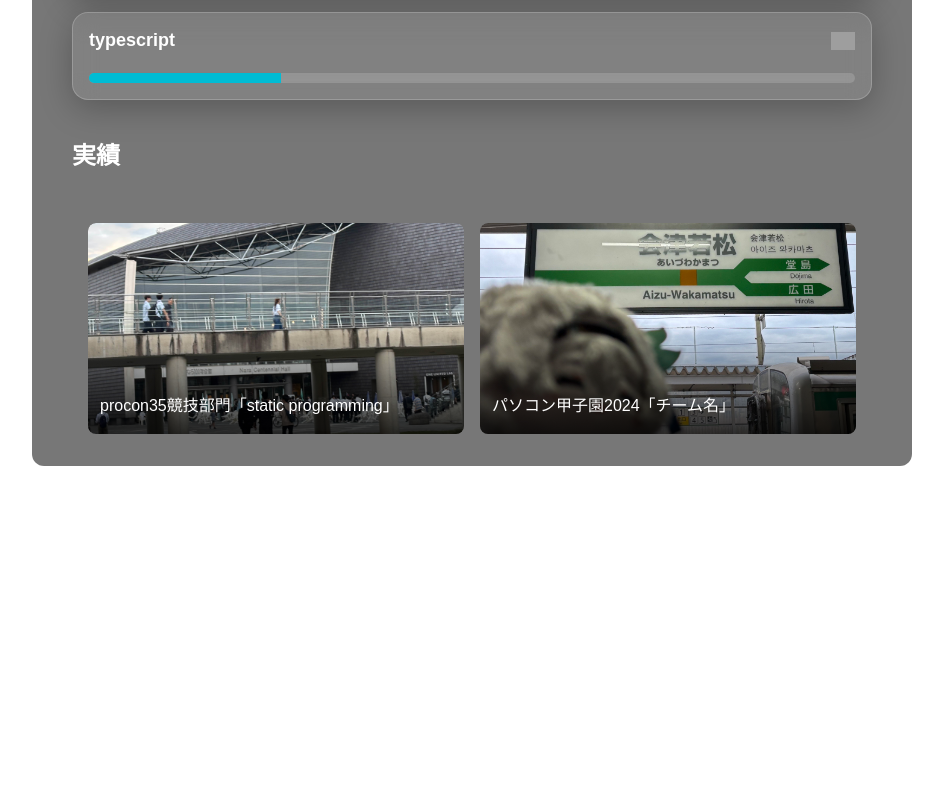
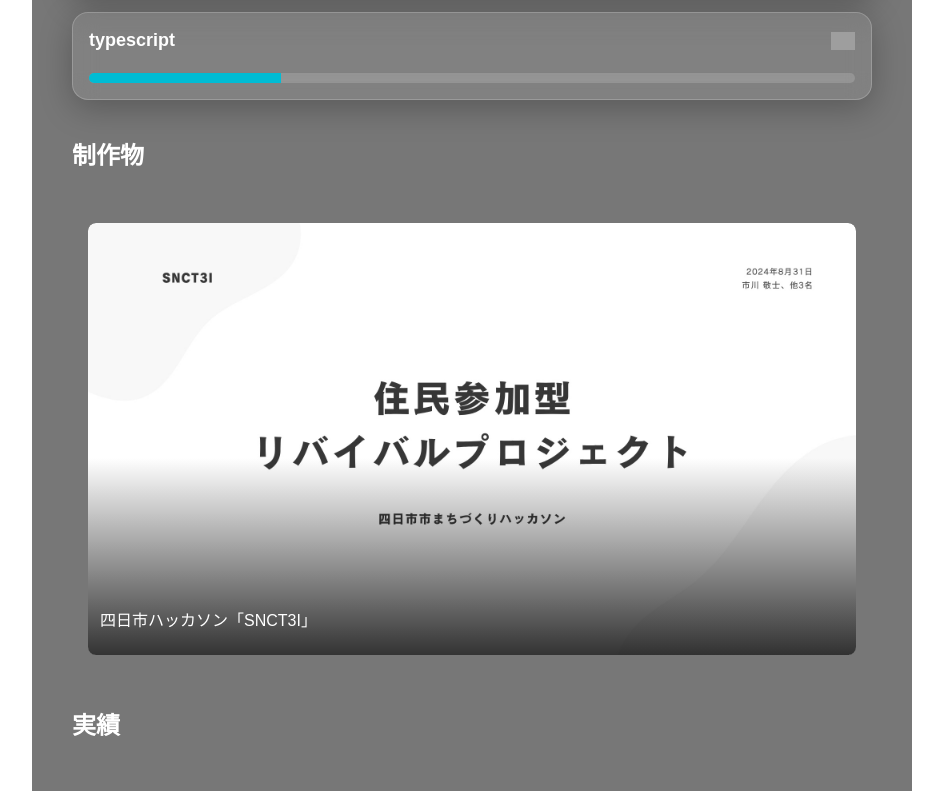
Before and after one commit to r04i02/portfolio, a React (Vite) app: page / in a window 1280 px wide. Shown: the part 900-1691 px from the top of the page, without its empty margins (168-1111 px from the left). Before the commit the page ends 1398 px from the top, so only its background shows below. Built offline with nearby package versions, Linux system fonts and the light colour scheme; grey boxes are pictures that could not be loaded.

Commit message:
feat : 制作物の作成

```diff
--- a/src/component/AboutMe/AboutMe.tsx
+++ b/src/component/AboutMe/AboutMe.tsx
@@ -10,7 +10,7 @@ export function AboutMe() {
       <li css={styles.paragraph}>電子情報工学科</li>
       <h2 css={styles.heading}>興味</h2>
       <p css={styles.paragraph}>
-        C++やPythonを用いた競技プログラミング、Web開発、AI技術に興味があります。
+        C++やPythonを用いた競技プログラミング、Web開発、AI技術に興味があります。<br />
         特に、C++を使用したアルゴリズムの最適化や、Pythonを用いたデータ解析に情熱を持っています。
       </p>
     </div>
--- a/src/component/Achievements/AchievementCard.tsx
+++ b/src/component/Achievements/AchievementCard.tsx
@@ -69,5 +69,5 @@ const overlayStyle = css`
 const descriptionStyle = css`
     color: white;
     font-size: 16px;
-    line-height: 0;
+    line-height: 0.75;
 `;
--- a/src/component/Achievements/Achievements.tsx
+++ b/src/component/Achievements/Achievements.tsx
@@ -4,12 +4,23 @@ import { styles } from '../SkillCard/styles';
 
 import proconImage from './../../../public/image1.jpg';
 import pckoImage from './../../../public/image0.jpg';
+import yokkaichiImage from './../../../public/image2.jpg';
 
 export function ShowAchievement(){
     return(
         <div css={styles.grid}>
+            <h2>制作物</h2>
+            <CardGrid
+                columns = {1}
+                cards={[
+                    {
+                        imageUrl: yokkaichiImage,
+                        linkUrl: 'https://drive.google.com/drive/folders/1_jgABi6MDEDnE7MXSlYjI4CoOvnFGRXg?usp=sharing',
+                        description: '四日市ハッカソン「SNCT3I」'
+                    },
+                ]}
+            />
             <h2>実績</h2>
-
             <CardGrid
                 columns = {2}
                 cards={[
--- a/src/main.tsx
+++ b/src/main.tsx
@@ -6,6 +6,7 @@ import { styles } from './component/AboutMe/styles';
 import { AboutMe } from './component/AboutMe/AboutMe';
 import { MyName } from './component/MyName/MyName';
 import { ShowSkillCard } from './component/SkillCard/showSkillCard';
+
 import { ShowAchievement } from './component/Achievements/Achievements';
 
 createRoot(document.getElementById('root')!).render(
@@ -37,6 +38,7 @@ function App() {
         <div css={styles.card}>
           <AboutMe />
           <ShowSkillCard />
+
           <ShowAchievement />
         </div>
       </div>
```
Also changed, not shown: public/image2.jpg (added).
